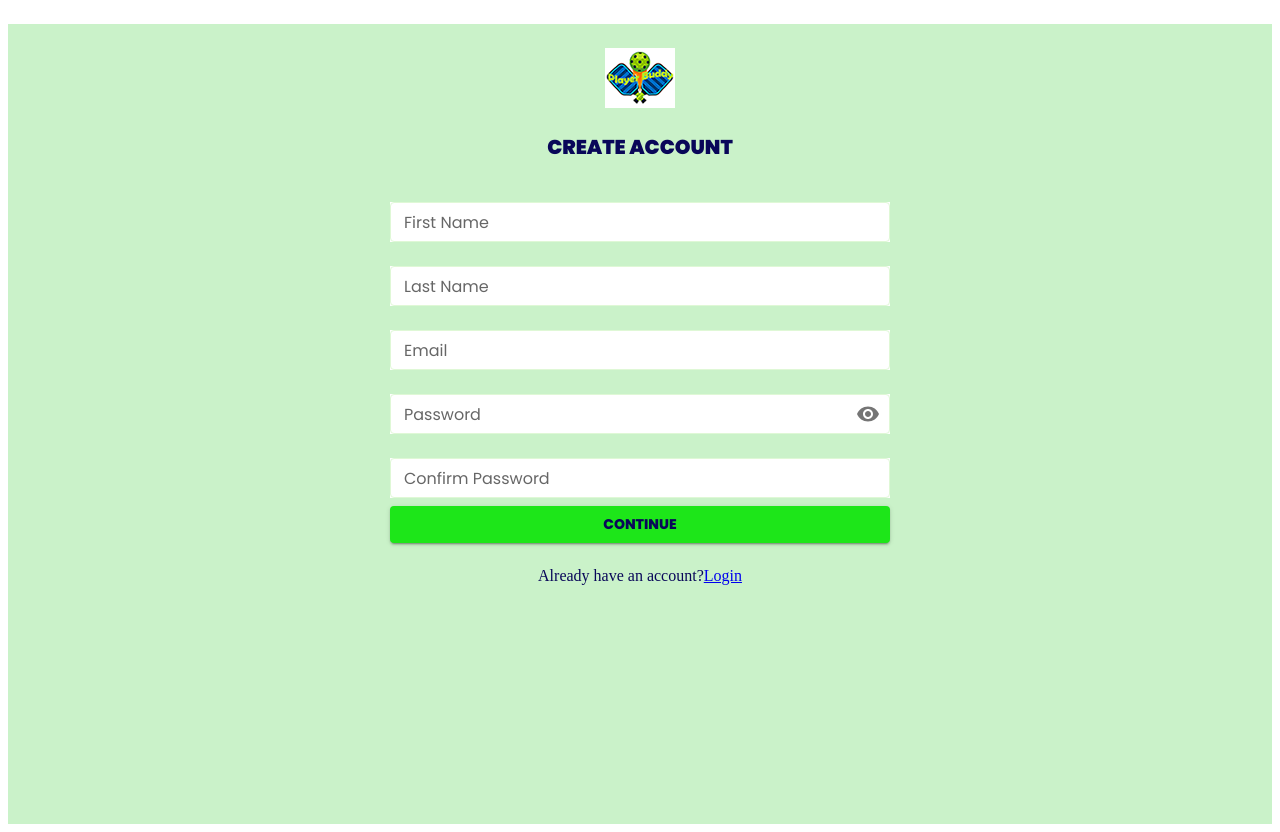
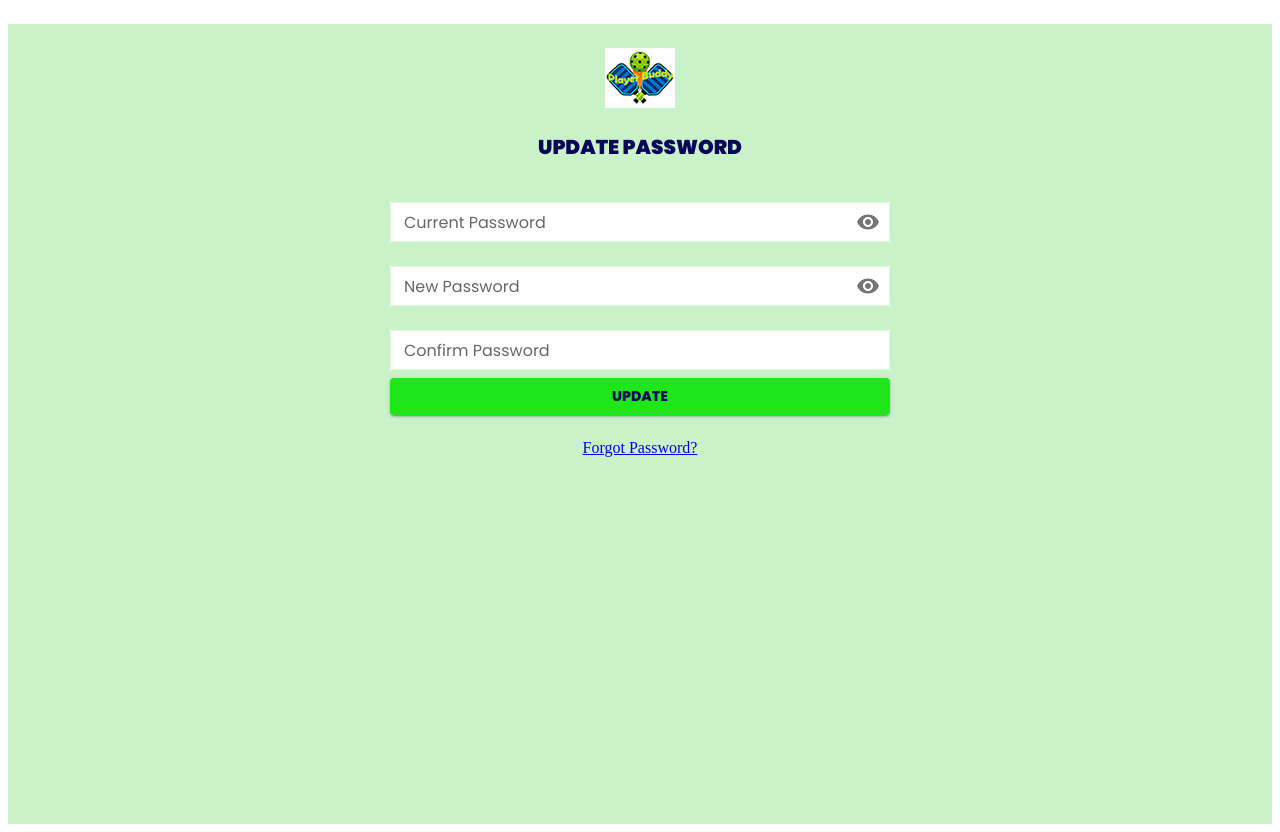
Before and after one commit to Code-the-Dream-School/ee-prac-team1-front, a React (Create React App) app: page /updatepassword in a window 1280 px wide. Built offline with nearby package versions, Linux system fonts and the light colour scheme.

Commit message:
Api integration added

```diff
--- a/src/pages/UpdatePassword.jsx
+++ b/src/pages/UpdatePassword.jsx
@@ -39,23 +39,29 @@ const validationSchema = yup.object({
     .string('Enter your email')
     .email('Enter a valid email')
     .required('Email is required'),
-  password: yup
-    .string('Enter your password')
+  oldPassword: yup
+    .string('Enter your Current password')
+    .required('Current Password is required'),
+  newPassword: yup
+    .string('Enter your New password')
     .matches(
       /^(?=.*\d)(?=.*[a-z])(?=.*[A-Z])(?=.*[a-zA-Z]).{8,}$/,
       'Password must be at least 8 characters long, contain a lowercase letter, an uppercase letter, and a number or special character.',
     )
-    .required('Password is required'),
+    .required('New Password is required'),
   confirmPassword: yup
     .string()
-    .required('Confirm password is required')
-    .oneOf([yup.ref('password')], 'Confirm password must match password'),
+    .required('Confirm your new password is required')
+    .oneOf(
+      [yup.ref('newPassword')],
+      'Confirm password must match new password',
+    ),
 })
 
-const Register = () => {
+const UpdatePassword = () => {
   const navigate = useNavigate()
-  const [showPassword, setShowPassword] = useState(false)
-
+  const [showoldPassword, setShowoldPassword] = useState(false)
+  const [showNewPassword, setShowNewPassword] = useState(false)
   const {
     handleSubmit,
     touched,
@@ -65,29 +71,26 @@ const Register = () => {
     values,
   } = useFormik({
     initialValues: {
-      lastName: '',
-      firstName: '',
-      email: '',
-      password: '',
+      oldPassword: '',
+      newPassword: '',
+      confirmPassword: '',
     },
 
     validationSchema: validationSchema,
     onSubmit: (values) => {
       const register = async () => {
         try {
-          const response = await axios.post(
-            'http://localhost:8000/api/v1/auth/register',
+          const response = await axios.patch(
+            `${process.env.REACT_APP_BASE_URL}/api/v1/users/updateUserPassword`,
             {
-              firstName: values.firstName,
-              lastName: values.lastName,
-              password: values.password,
+              oldPassword: values.oldPassword,
               email: values.email,
             },
           )
           const { data, statusText } = response
           console.log(data)
           if (statusText !== 'Created') {
-            throw new Error('Register failed')
+            throw new Error('Password Change failed')
           }
           navigate('/profileForm')
           const { token } = data
@@ -112,9 +115,13 @@ const Register = () => {
     },
   })
 
-  const handlePasswordVisibility = () => {
-    console.log('handlePasswordVisibility enter', showPassword)
-    setShowPassword(!showPassword)
+  const handleoldPasswordVisibility = () => {
+    console.log('handleoldPasswordVisibility enter', showoldPassword)
+    setShowoldPassword(!showoldPassword)
+  }
+  const handleNewPasswordVisibility = () => {
+    console.log('handleNewPasswordVisibility enter', showNewPassword)
+    setShowNewPassword(!showNewPassword)
   }
 
   return (
@@ -147,8 +154,9 @@ const Register = () => {
                   fontSize: theme.typography.titleText.fontSize,
                 }}
               >
-                CREATE ACCOUNT
+                UPDATE PASSWORD
               </Typography>
+              {/* current password field */}
               <TextField
                 sx={{
                   bgcolor: '#fff',
@@ -159,19 +167,39 @@ const Register = () => {
                 }}
                 size="small"
                 margin="normal"
-                type={'text'}
-                placeholder="Enter your first name"
+                placeholder="Enter your current password"
                 variant="outlined"
                 fullWidth
-                id="FirstName"
-                name="firstName"
-                label="First Name"
-                value={values.firstName}
+                id="oldPassword"
+                name="oldPassword"
+                label="Current Password"
+                type={showoldPassword ? 'text' : 'password'}
+                autoComplete="current-password"
+                InputProps={{
+                  endAdornment: (
+                    <InputAdornment position="end">
+                      <IconButton
+                        onClick={handleoldPasswordVisibility}
+                        aria-label="toggle password"
+                        edge="end"
+                      >
+                        {showoldPassword ? (
+                          <VisibilityOffIcon />
+                        ) : (
+                          <VisibilityIcon />
+                        )}
+                      </IconButton>
+                    </InputAdornment>
+                  ),
+                }}
+                value={values.oldPassword}
                 onChange={handleChange}
                 onBlur={handleBlur}
-                error={touched.firstName && Boolean(errors.firstName)}
-                helperText={touched.firstName && errors.firstName}
+                error={touched.password && Boolean(errors.password)}
+                helperText={touched.oldPassword && errors.oldPassword}
               />
+
+              {/* new password field */}
               <TextField
                 sx={{
                   bgcolor: '#fff',
@@ -182,69 +210,23 @@ const Register = () => {
                 }}
                 size="small"
                 margin="normal"
-                type={'text'}
-                placeholder="Enter your last name"
+                placeholder="Enter your new password"
                 variant="outlined"
                 fullWidth
-                id="LastName"
-                name="lastName"
-                label="Last Name"
-                value={values.lastName}
-                onChange={handleChange}
-                onBlur={handleBlur}
-                error={touched.lastName && Boolean(errors.lastName)}
-                helperText={touched.lastName && errors.lastName}
-              />
-              <TextField
-                sx={{
-                  bgcolor: '#fff',
-                  '& .MuiInputLabel-root.Mui-focused':
-                    theme.overrides.MuiInputLabel.root['&.Mui-focused'],
-                  '& .MuiOutlinedInput-root':
-                    theme.overrides.MuiOutlinedInput.root,
-                }}
-                size="small"
-                margin="normal"
-                type={'text'}
-                placeholder="Enter your e-mail"
-                variant="outlined"
-                fullWidth
-                id="email"
-                name="email"
-                label="Email"
-                value={values.email}
-                onChange={handleChange}
-                onBlur={handleBlur}
-                error={touched.email && Boolean(errors.email)}
-                helperText={touched.email && errors.email}
-              />
-              <TextField
-                sx={{
-                  bgcolor: '#fff',
-                  '& .MuiInputLabel-root.Mui-focused':
-                    theme.overrides.MuiInputLabel.root['&.Mui-focused'],
-                  '& .MuiOutlinedInput-root':
-                    theme.overrides.MuiOutlinedInput.root,
-                }}
-                size="small"
-                margin="normal"
-                placeholder="Enter your password"
-                variant="outlined"
-                fullWidth
-                id="password"
-                name="password"
-                label="Password"
-                type={showPassword ? 'text' : 'password'}
+                id="newPassword"
+                name="newPassword"
+                label="New Password"
+                type={showNewPassword ? 'text' : 'password'}
                 autoComplete="current-password"
                 InputProps={{
                   endAdornment: (
                     <InputAdornment position="end">
                       <IconButton
-                        onClick={handlePasswordVisibility}
+                        onClick={handleNewPasswordVisibility}
                         aria-label="toggle password"
                         edge="end"
                       >
-                        {showPassword ? (
+                        {showNewPassword ? (
                           <VisibilityOffIcon />
                         ) : (
                           <VisibilityIcon />
@@ -253,12 +235,14 @@ const Register = () => {
                     </InputAdornment>
                   ),
                 }}
-                value={values.password}
+                value={values.NewPassword}
                 onChange={handleChange}
                 onBlur={handleBlur}
-                error={touched.password && Boolean(errors.password)}
-                helperText={touched.password && errors.password}
+                error={touched.newPassword && Boolean(errors.newPassword)}
+                helperText={touched.newPassword && errors.newPassword}
               />
+
+              {/* confirm new password field */}
               <TextField
                 sx={{
                   bgcolor: '#fff',
@@ -294,7 +278,7 @@ const Register = () => {
                   marginRight: 2,
                 }}
               >
-                Continue
+                Update
               </Button>
               <Typography
                 variant="h7"
@@ -302,12 +286,11 @@ const Register = () => {
                 textAlign="center"
                 sx={{ color: theme.palette.primary.contrastText }}
               >
-                Already have an account?
                 <Link
-                  onClick={() => navigate('/login')}
+                  onClick={() => navigate('/forgotpassword')}
                   style={{ cursor: 'pointer' }}
                 >
-                  Login
+                  Forgot Password?
                 </Link>
               </Typography>
             </Box>
@@ -330,4 +313,4 @@ const Register = () => {
   )
 }
 
-export default Register
+export default UpdatePassword
```
